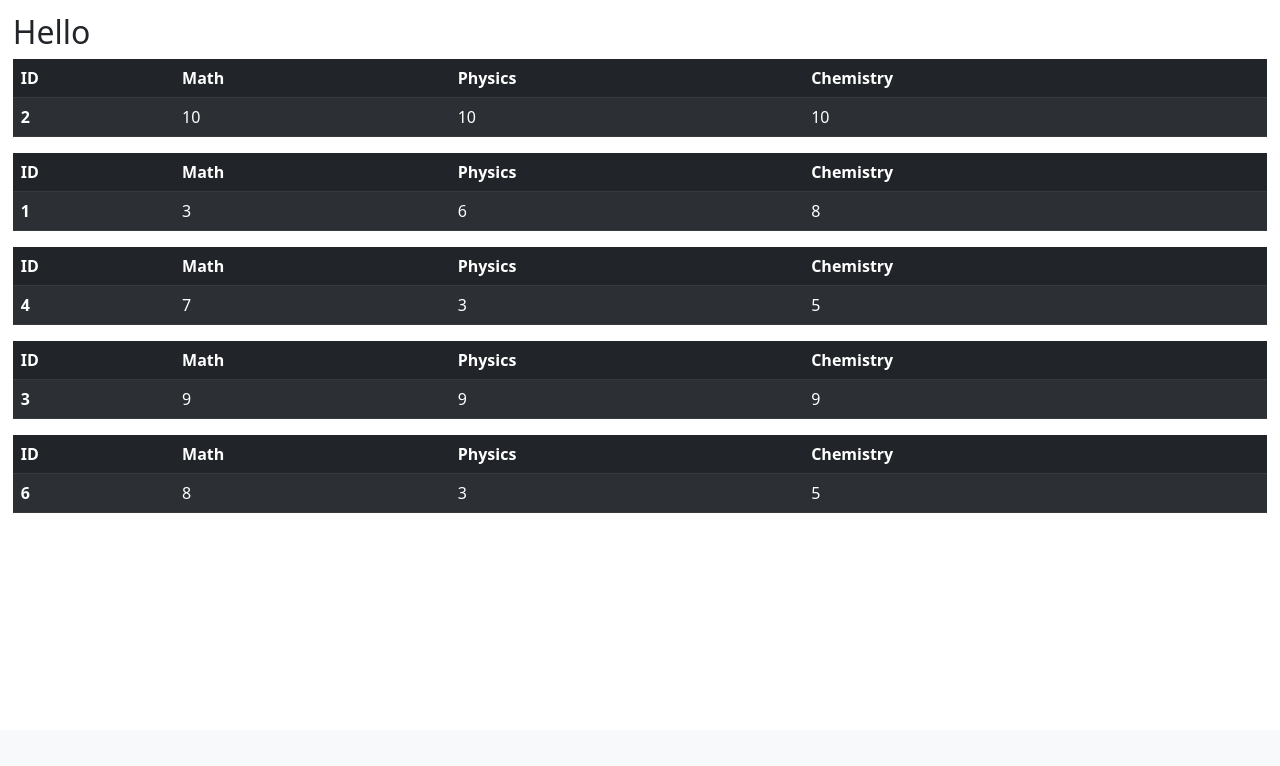
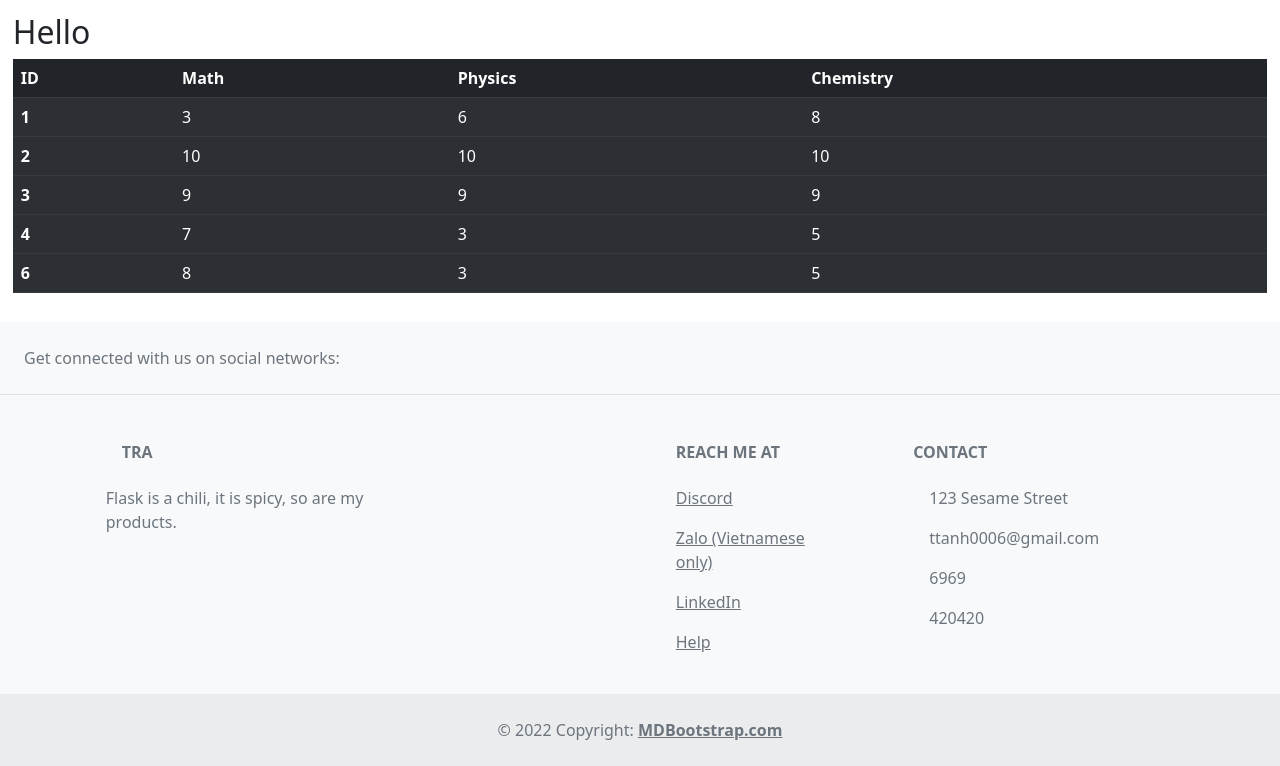
Before and after one commit to ttanh00123/bootleg_enetviet, a Flask app: page /scoreboard in a window 1280 px wide. Shown: the part 70-836 px from the top of the page. Before the commit the page ends 583 px from the top, so only its background shows below. Run offline with Flask 2, Linux system fonts and the light colour scheme; data comes from the database, SQL or seed files in the repository; both versions use the stored data as it was after the commit.

Commit message:
make it better

```diff
--- a/app.py
+++ b/app.py
@@ -63,7 +63,7 @@ def add():
 
 @app.route('/scoreboard')
 def scoreboard():
-    data = Score.query.all()
+    data = Score.query.order_by(Score.student_id).all()
     return render_template('scoreboard.html', scores=data)
 
 @app.route('/scoreboard/add', methods=['POST', 'GET'])
--- a/templates/base.html
+++ b/templates/base.html
@@ -13,6 +13,116 @@
         {% block main %}
         {% endblock main %}
         </div>
+        <!-- Footer -->
+<footer class="text-center text-lg-start bg-light text-muted">
+    <!-- Section: Social media -->
+    <section
+      class="d-flex justify-content-center justify-content-lg-between p-4 border-bottom"
+    >
+      <!-- Left -->
+      <div class="me-5 d-none d-lg-block">
+        <span>Get connected with us on social networks:</span>
+      </div>
+      <!-- Left -->
+
+      <!-- Right -->
+      <div>
+        <a href="" class="me-4 text-reset">
+          <i class="fab fa-facebook-f"></i>
+        </a>
+        <a href="" class="me-4 text-reset">
+          <i class="fab fa-twitter"></i>
+        </a>
+        <a href="" class="me-4 text-reset">
+          <i class="fab fa-google"></i>
+        </a>
+        <a href="" class="me-4 text-reset">
+          <i class="fab fa-instagram"></i>
+        </a>
+        <a href="" class="me-4 text-reset">
+          <i class="fab fa-linkedin"></i>
+        </a>
+        <a href="" class="me-4 text-reset">
+          <i class="fab fa-github"></i>
+        </a>
+      </div>
+      <!-- Right -->
+    </section>
+    <!-- Section: Social media -->
+
+    <!-- Section: Links  -->
+    <section class="">
+      <div class="container text-center text-md-start mt-5">
+        <!-- Grid row -->
+        <div class="row mt-3">
+          <!-- Grid column -->
+          <div class="col-md-3 col-lg-4 col-xl-3 mx-auto mb-4">
+            <!-- Content -->
+            <h6 class="text-uppercase fw-bold mb-4">
+              <i class="fas fa-gem me-3"></i>TrA
+            </h6>
+            <p>
+              Flask is a chili, it is spicy, so are my products.
+            </p>
+          </div>
+          <!-- Grid column -->
+
+          <!-- Grid column -->
+          <div class="col-md-2 col-lg-2 col-xl-2 mx-auto mb-4">
+
+          </div>
+          <!-- Grid column -->
+
+          <!-- Grid column -->
+          <div class="col-md-3 col-lg-2 col-xl-2 mx-auto mb-4">
+            <!-- Links -->
+            <h6 class="text-uppercase fw-bold mb-4">
+              Reach me at
+            </h6>
+            <p>
+              <a href="#!" class="text-reset">Discord</a>
+            </p>
+            <p>
+              <a href="#!" class="text-reset">Zalo (Vietnamese only)</a>
+            </p>
+            <p>
+              <a href="#!" class="text-reset">LinkedIn</a>
+            </p>
+            <p>
+              <a href="#!" class="text-reset">Help</a>
+            </p>
+          </div>
+          <!-- Grid column -->
+
+          <!-- Grid column -->
+          <div class="col-md-4 col-lg-3 col-xl-3 mx-auto mb-md-0 mb-4">
+            <!-- Links -->
+            <h6 class="text-uppercase fw-bold mb-4">
+              Contact
+            </h6>
+            <p><i class="fas fa-home me-3"></i> 123 Sesame Street</p>
+            <p>
+              <i class="fas fa-envelope me-3"></i>
+              ttanh0006@gmail.com
+            </p>
+            <p><i class="fas fa-phone me-3"></i> 6969</p>
+            <p><i class="fas fa-print me-3"></i> 420420</p>
+          </div>
+          <!-- Grid column -->
+        </div>
+        <!-- Grid row -->
+      </div>
+    </section>
+    <!-- Section: Links  -->
+
+    <!-- Copyright -->
+    <div class="text-center p-4" style="background-color: rgba(0, 0, 0, 0.05);">
+      © 2022 Copyright:
+      <a class="text-reset fw-bold" href="https://mdbootstrap.com/">MDBootstrap.com</a>
+    </div>
+    <!-- Copyright -->
+  </footer>
+  <!-- Footer -->
         <script src="https://cdn.jsdelivr.net/npm/bootstrap@5.2.0-beta1/dist/js/bootstrap.bundle.min.js" integrity="sha384-pprn3073KE6tl6bjs2QrFaJGz5/SUsLqktiwsUTF55Jfv3qYSDhgCecCxMW52nD2" crossorigin="anonymous"></script>
     </body>
 </html>
--- a/templates/scoreboard.html
+++ b/templates/scoreboard.html
@@ -10,7 +10,7 @@
     {% endif %}
 {% endwith %}
 
-{% for score in scores %}
+
 <table class="table table-striped table-dark">
     <thead>
       <tr>
@@ -20,6 +20,7 @@
         <th scope="col">Chemistry</th>
       </tr>
     </thead>
+    {% for score in scores %}
     <tbody>
       <tr>
         <th scope="row">{{score.student_id}}</th>
@@ -28,7 +29,8 @@
         <td>{{score.Chemistry}}</td>
       </tr>
     </tbody>
+    {% endfor %}
   </table>
 
-{% endfor %}
+
 {% endblock main %}
```
Also changed, not shown: requirements.txt (added, +11 -0 lines), user.db, 2 other files.
